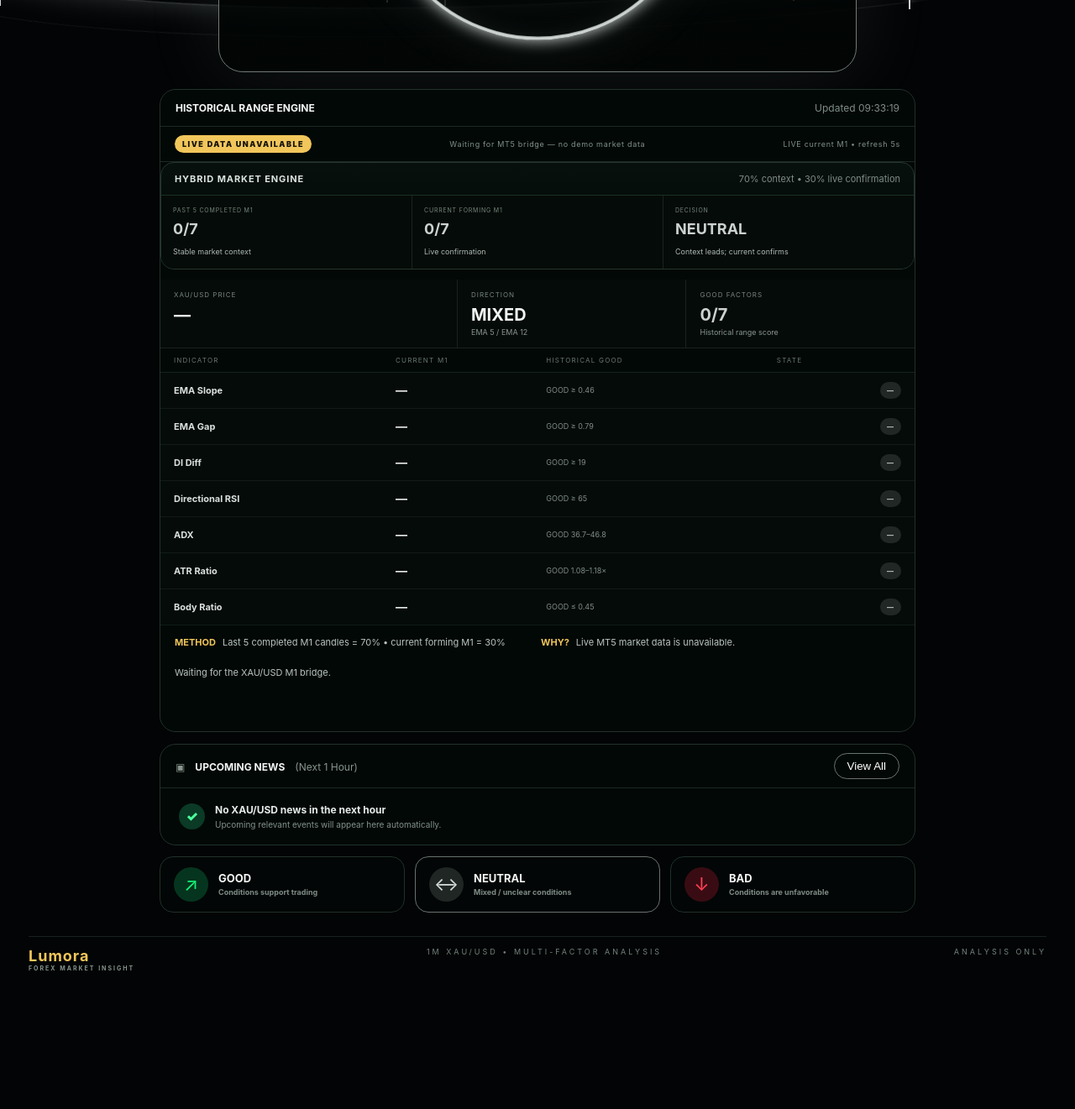
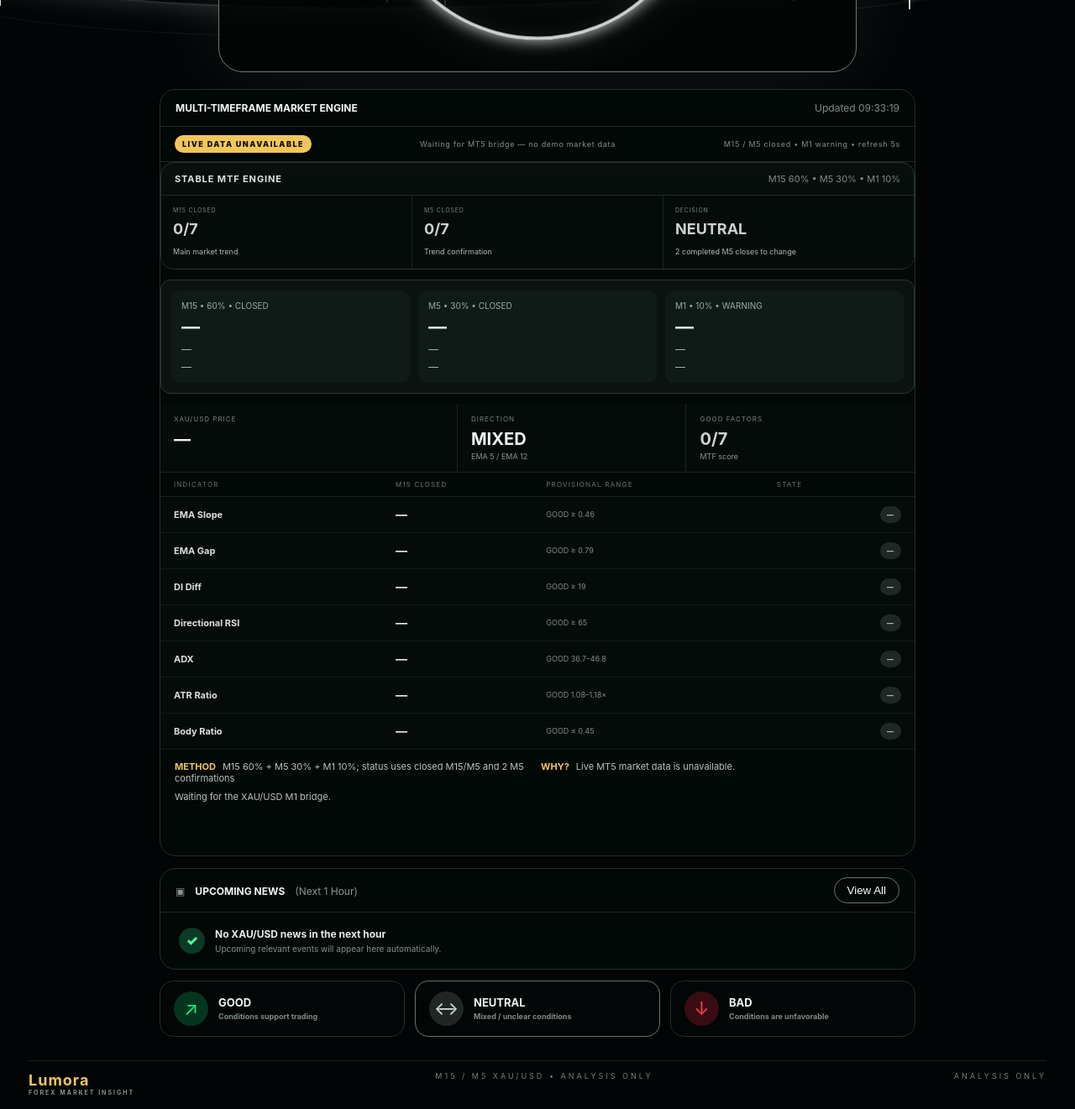
Before and after one commit to jmsnuwan-dotcom/Lumora1M, a website: page index.html in a window 1280 px wide. Shown: the part 659-1980 px from the top of the page at 84% size. Before the commit the page ends 1832 px from the top, so only its background shows below. Drawn offline with Linux system fonts and the light colour scheme; no server answers.

Commit message:
Add files via upload

```diff
--- a/index.html
+++ b/index.html
@@ -7,14 +7,14 @@
 <link rel="manifest" href="manifest.webmanifest">
 <link rel="icon" type="image/png" href="icons/favicon.png">
 <link rel="stylesheet" href="styles.css">
-<title>Lumora — XAU/USD 1M Analysis</title>
+<title>Lumora — XAU/USD MTF Analysis</title>
 </head>
 <body class="neutral">
 <div class="bg"><div class="map"></div><div class="waves"></div><div id="candles"></div></div>
 <div class="app">
 <header>
   <div class="brand"><img class="real-logo" src="lumora-logo.png" alt="Lumora"></div>
-  <div class="nav">XAU/USD ONLY　|　1 MINUTE LIVE ANALYSIS</div>
+  <div class="nav">XAU/USD ONLY　|　M15 + M5 MARKET ANALYSIS</div>
   <div class="header-actions">
     <button id="installBtn" class="install-btn" type="button">Install Lumora</button>
     <span id="clock"></span>
@@ -24,7 +24,7 @@
 <main>
 <section class="hero">
   <div class="pair">XAU/USD</div>
-  <div class="live-title">1M • LIVE MARKET ANALYSIS</div>
+  <div class="live-title">M15 + M5 • STABLE MARKET ANALYSIS</div>
   <div id="marketTime" class="market-time">--:--:--</div>
   <div class="session-line"><span class="session-label">SESSION</span><b id="sessionName">—</b></div>
   <div id="card" class="card neutral">
@@ -39,34 +39,27 @@
 </section>
 
 <section class="analysis">
-  <div class="analysis-head"><b>HISTORICAL RANGE ENGINE</b><span id="updated">Waiting for data</span></div>
-  <div class="data-strip"><span id="dataSource" class="demo">DEMO DATA</span><span id="sourceNote">Loading candle feed…</span><span>LIVE current M1 • refresh 5s</span></div>
+  <div class="analysis-head"><b>MULTI-TIMEFRAME MARKET ENGINE</b><span id="updated">Waiting for data</span></div>
+  <div class="data-strip"><span id="dataSource" class="demo">LIVE DATA UNAVAILABLE</span><span id="sourceNote">Loading candle feed…</span><span>M15 / M5 closed • M1 warning • refresh 5s</span></div>
   <div class="hybrid-box" id="hybridBox">
-    <div class="hybrid-head"><b>HYBRID MARKET ENGINE</b><span>70% context • 30% live confirmation</span></div>
+    <div class="hybrid-head"><b>STABLE MTF ENGINE</b><span>M15 60% • M5 30% • M1 10%</span></div>
     <div class="hybrid-grid">
-      <div><small>PAST 5 COMPLETED M1</small><b id="contextScore">—</b><span>Stable market context</span></div>
-      <div><small>CURRENT FORMING M1</small><b id="currentScore">—</b><span>Live confirmation</span></div>
-      <div><small>DECISION</small><b id="hybridDecision">—</b><span>Context leads; current confirms</span></div>
+      <div><small>M15 CLOSED</small><b id="contextScore">—</b><span>Main market trend</span></div>
+      <div><small>M5 CLOSED</small><b id="currentScore">—</b><span>Trend confirmation</span></div>
+      <div><small>DECISION</small><b id="hybridDecision">—</b><span>2 completed M5 closes to change</span></div>
     </div>
   </div>
-  <div class="good-profile" id="goodProfile">
-    <div class="gp-head"><b>🟢 GOOD MARKET PROFILE</b><span>Historical GOOD ranges</span></div>
-    <div class="gp-grid">
-      <div><small>EMA SLOPE</small><b>≥ 0.46</b><span id="gpSlope">Current —</span></div>
-      <div><small>EMA GAP</small><b>≥ 0.79</b><span id="gpGap">Current —</span></div>
-      <div><small>DI DIFF</small><b>≥ 19</b><span id="gpDi">Current —</span></div>
-      <div><small>DIRECTIONAL RSI</small><b>≥ 65</b><span id="gpRsi">Current —</span></div>
-      <div><small>ADX</small><b>36.7–46.8</b><span id="gpAdx">Current —</span></div>
-      <div><small>ATR RATIO</small><b>1.08–1.18×</b><span id="gpAtr">Current —</span></div>
-      <div><small>BODY RATIO</small><b>≤ 0.45</b><span id="gpBody">Current —</span></div>
-    </div>
-  </div>
-  <div class="price-strip">
+  <div class="mtf-cards">
+  <div class="mtf-item"><small>M15 • 60% • CLOSED</small><b id="m15Status">—</b><span id="m15Score">—</span><span id="m15Direction">—</span></div>
+  <div class="mtf-item"><small>M5 • 30% • CLOSED</small><b id="m5Status">—</b><span id="m5Score">—</span><span id="m5Direction">—</span></div>
+  <div class="mtf-item"><small>M1 • 10% • WARNING</small><b id="m1Status">—</b><span id="m1Score">—</span><span id="m1Direction">—</span></div>
+</div>
+<div class="price-strip">
     <div><small>XAU/USD PRICE</small><b id="price">—</b></div>
     <div><small>DIRECTION</small><b id="direction">—</b><span id="directionSub">EMA 5 / EMA 12</span></div>
-    <div><small>GOOD FACTORS</small><b id="score">—</b><span>Historical range score</span></div>
+    <div><small>GOOD FACTORS</small><b id="score">—</b><span>MTF score</span></div>
   </div>
-  <div class="range-head"><span>INDICATOR</span><span>CURRENT M1</span><span>HISTORICAL GOOD</span><span>STATE</span></div>
+  <div class="range-head"><span>INDICATOR</span><span>M15 CLOSED</span><span>PROVISIONAL RANGE</span><span>STATE</span></div>
   <div id="metricList" class="metric-list">
     <div id="metric0" class="metric-row"><b id="m0">EMA Slope</b><strong id="v0">—</strong><small id="rg0">GOOD ≥ 0.46</small><em id="s0">—</em></div>
     <div id="metric1" class="metric-row"><b id="m1">EMA Gap</b><strong id="v1">—</strong><small id="rg1">GOOD ≥ 0.79</small><em id="s1">—</em></div>
@@ -77,7 +70,7 @@
     <div id="metric6" class="metric-row"><b id="m6">Body Ratio</b><strong id="v6">—</strong><small id="rg6">GOOD ≤ 0.45</small><em id="s6">—</em></div>
   </div>
   <div class="reasons">
-    <div><b>METHOD</b><span>Last 5 completed M1 candles = 70% • current forming M1 = 30%</span></div>
+    <div><b>METHOD</b><span>M15 60% + M5 30% + M1 10%; status uses closed M15/M5 and 2 M5 confirmations</span></div>
     <div><b>WHY?</b><span id="reason1">Waiting for candles…</span></div>
     <div><span id="reason2"></span></div>
     <div><span id="reason3"></span></div>
@@ -98,12 +91,12 @@
 <article class="bad"><i>↓</i><b>BAD<small>Conditions are unfavorable</small></b></article>
 </section>
 </main>
-<footer><b>Lumora<small>FOREX MARKET INSIGHT</small></b><span>1M XAU/USD • MULTI-FACTOR ANALYSIS</span><span>ANALYSIS ONLY</span></footer>
+<footer><b>Lumora<small>FOREX MARKET INSIGHT</small></b><span>M15 / M5 XAU/USD • ANALYSIS ONLY</span><span>ANALYSIS ONLY</span></footer>
 </div>
-<script src="js/engine.js?v=14"></script>
+<script src="js/engine.js?v=40"></script>
 <div id="installToast" class="install-toast" aria-live="polite">
   <span class="toast-icon">✓</span>
   <div><b id="installToastTitle">Lumora</b><small id="installToastText"></small></div>
 </div>
-<script src="js/app.js?v=14"></script>
+<script src="js/app.js?v=40"></script>
 </body></html>
--- a/styles.css
+++ b/styles.css
@@ -86,3 +86,5 @@
 .hybrid-grid{display:grid;grid-template-columns:repeat(3,1fr);gap:1px;background:#17231e}.hybrid-grid>div{background:#050b08;padding:13px 14px;min-height:74px}.hybrid-grid small{display:block;color:#77867f;font-size:7px;letter-spacing:.8px}.hybrid-grid b{display:block;color:var(--a);font-size:18px;margin:7px 0 4px}.hybrid-grid span{font-size:9px;color:#aeb9b4}
 body.good .hybrid-box{border-color:#245b42}body.bad .hybrid-box{border-color:#5b2630}
 @media(max-width:800px){.hybrid-grid{grid-template-columns:1fr}.hybrid-head{align-items:flex-start;gap:8px;flex-direction:column}}
+
+.mtf-cards{display:grid;grid-template-columns:repeat(3,minmax(0,1fr));gap:10px;padding:12px;background:#0b1210;border:1px solid #293a34;border-radius:12px;margin:12px 0}.mtf-item{display:flex;flex-direction:column;gap:6px;padding:12px;background:#101a16;border-radius:10px;min-width:0}.mtf-item small{font-size:10px;color:#9aafa5}.mtf-item b{font-size:22px;color:#d9efe5}.mtf-item span{font-size:12px;color:#a3b6ac}@media(max-width:520px){.mtf-cards{gap:5px;padding:5px}.mtf-item{padding:8px}.mtf-item b{font-size:15px}.mtf-item small{font-size:9px}}
```
Also changed, not shown: sw.js (+5 -10 lines), README_V4.txt (added).
